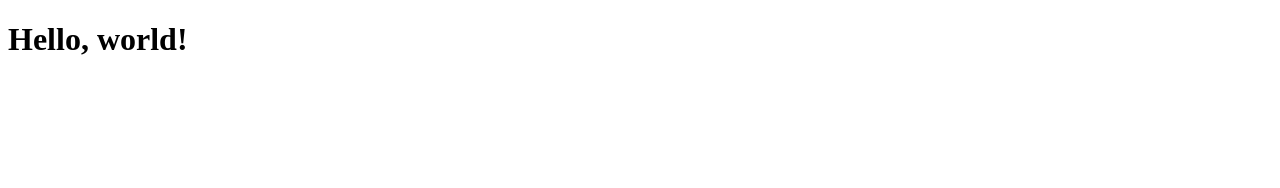
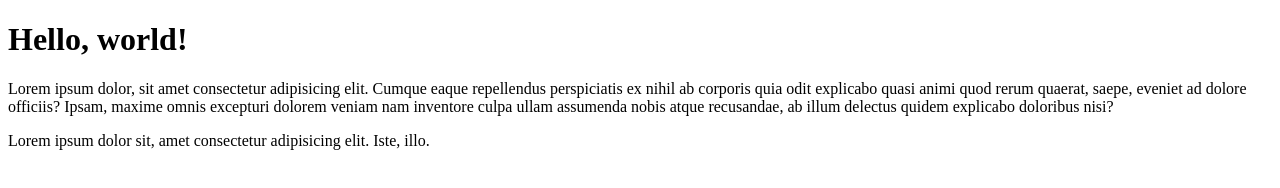
Before and after one commit to icodejourney/hello-world, a plain HTML site: page index.html in a window 1280 px wide. Drawn offline with Linux system fonts and the light colour scheme.

Commit message:
add new p

```diff
--- a/index.html
+++ b/index.html
@@ -8,5 +8,7 @@
 </head>
 <body>
           <h1>Hello, world!</h1>
+          <p>Lorem ipsum dolor, sit amet consectetur adipisicing elit. Cumque eaque repellendus perspiciatis ex nihil ab corporis quia odit explicabo quasi animi quod rerum quaerat, saepe, eveniet ad dolore officiis? Ipsam, maxime omnis excepturi dolorem veniam nam inventore culpa ullam assumenda nobis atque recusandae, ab illum delectus quidem explicabo doloribus nisi?</p>
+          <p>Lorem ipsum dolor sit, amet consectetur adipisicing elit. Iste, illo.</p>
 </body>
 </html>
```
